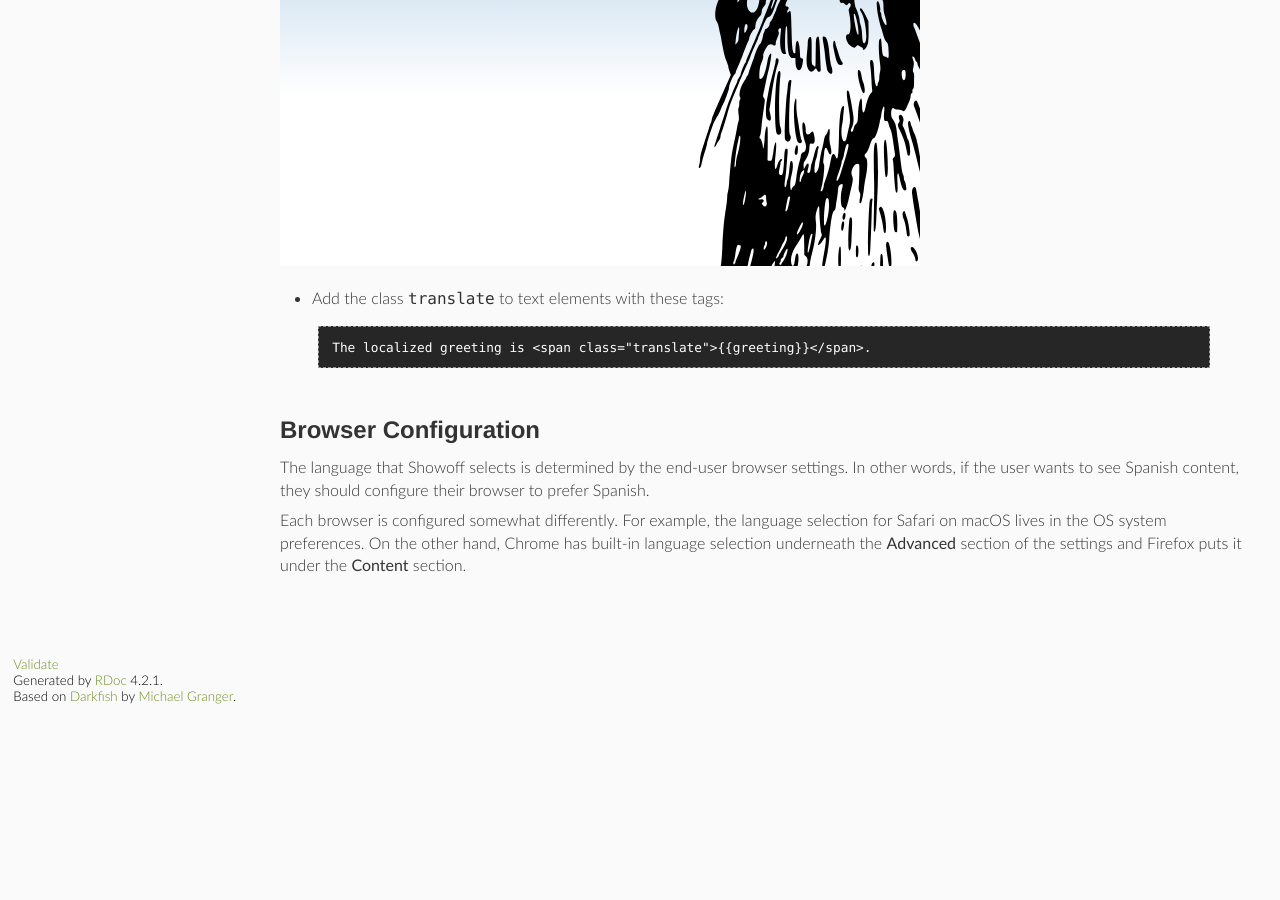
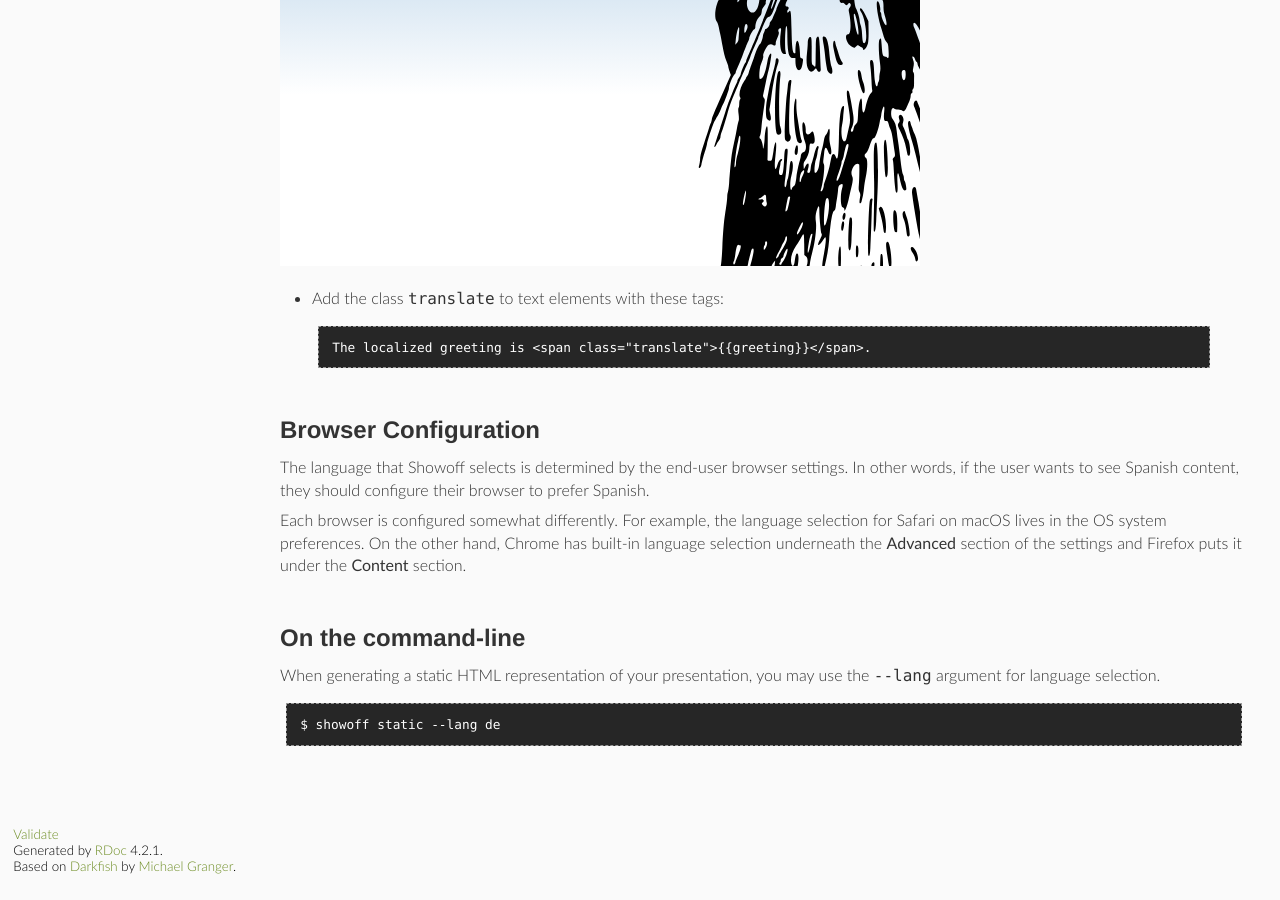
Before and after one commit to binford2k/showoff, a Jekyll site: the page documentation/INTERNATIONALIZATION_rdoc.html, which Jekyll copies as it is, in a window 1280 px wide and 900 px high, scrolled down 1733 px. Built offline with Jekyll 4.4.1, drawn with Linux system fonts in a browser that asks for light colours; some web fonts are replaced; before the commit the page ends 2464 px from its top, so only the background shows below that.

Commit message:
updating docs

```diff
--- a/documentation/INTERNATIONALIZATION_rdoc.html
+++ b/documentation/INTERNATIONALIZATION_rdoc.html
@@ -62,6 +62,7 @@
     <li><a href="#label-Using+-60LANG-60+tags+in+content">Using `LANG` tags in content</a>
     <li><a href="#label-String+Replacement">String Replacement</a>
     <li><a href="#label-Browser+Configuration">Browser Configuration</a>
+    <li><a href="#label-On+the+command-line">On the command-line</a>
   </ul>
 </div>
 
@@ -219,6 +220,13 @@ selection for Safari on macOS lives in the OS system preferences. On the
 other hand, Chrome has built-in language selection underneath the
 <strong>Advanced</strong> section of the settings and Firefox puts it under
 the <strong>Content</strong> section.</p>
+
+<h2 id="label-On+the+command-line">On the command-line<span><a href="#label-On+the+command-line">&para;</a> <a href="#top">&uarr;</a></span></h2>
+
+<p>When generating a static HTML representation of your presentation, you may
+use the <code>--lang</code> argument for language selection.</p>
+
+<pre>$ showoff static --lang de</pre>
 </main>
 
 
--- a/documentation/table_of_contents.html
+++ b/documentation/table_of_contents.html
@@ -146,6 +146,7 @@
       <li><a href="INTERNATIONALIZATION_rdoc.html#label-Using+-60LANG-60+tags+in+content">Using `LANG` tags in content</a>
       <li><a href="INTERNATIONALIZATION_rdoc.html#label-String+Replacement">String Replacement</a>
       <li><a href="INTERNATIONALIZATION_rdoc.html#label-Browser+Configuration">Browser Configuration</a>
+      <li><a href="INTERNATIONALIZATION_rdoc.html#label-On+the+command-line">On the command-line</a>
     </ul>
   </li>
     <li class="file">
```
Also changed, not shown: 4 other files.
